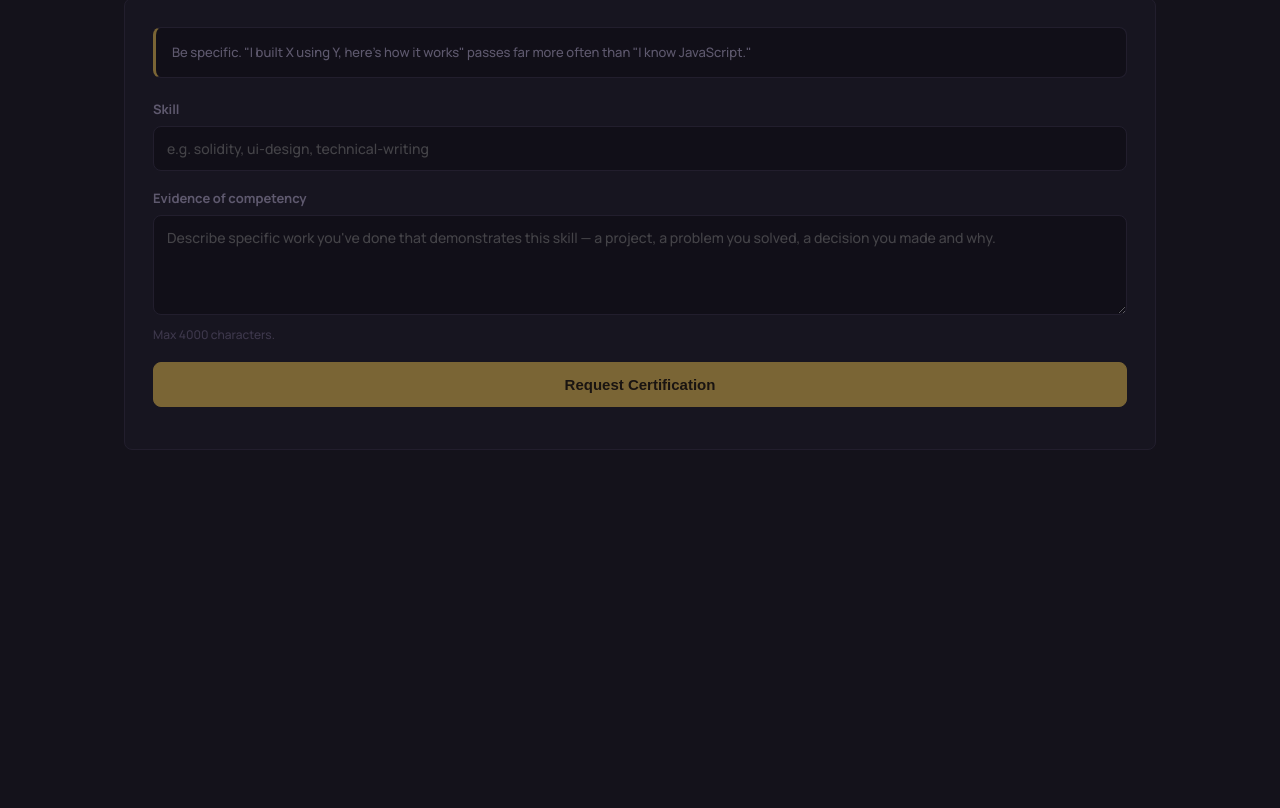
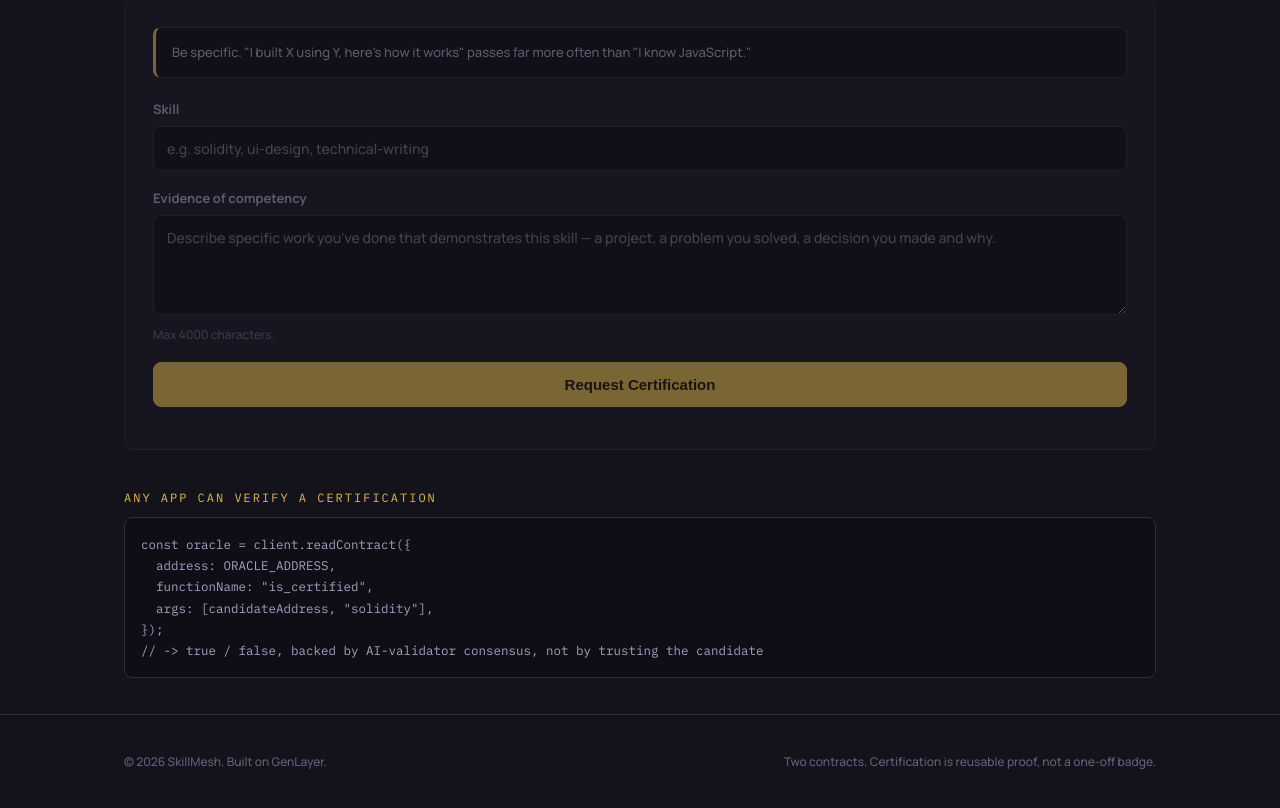
Before and after one commit to Evernode1/SkillMesh, a website: page public/index.html in a window 1280 px wide. Shown: the part 462-1270 px from the top of the page. Before the commit the page ends 912 px from the top, so only its background shows below. Drawn offline with Linux system fonts and the light colour scheme.

Commit message:
Update index.html

```diff
--- a/public/index.html
+++ b/public/index.html
@@ -8,6 +8,20 @@
   <link rel="preconnect" href="https://fonts.gstatic.com" crossorigin />
   <link href="https://fonts.googleapis.com/css2?family=Manrope:wght@500;700;800&family=IBM+Plex+Mono:wght@400;600&display=swap" rel="stylesheet" />
   <link rel="stylesheet" href="css/styles.css" />
+  <script>
+    // Some CDN-bundled npm packages (genlayer-js -> viem) contain optional,
+    // Node-only code paths that call require() as a feature-detection
+    // fallback (e.g. for WebSocket support). The browser has no require(),
+    // which turns an intended graceful fallback into an uncaught
+    // ReferenceError that aborts the whole module. Shimming a require()
+    // that just throws restores the intended "not available, fall back"
+    // behavior instead of crashing.
+    if (typeof window.require === 'undefined') {
+      window.require = function (name) {
+        throw new Error('Cannot require("' + name + '") in the browser.');
+      };
+    }
+  </script>
 </head>
 <body>
   <header class="header">
@@ -79,3 +93,30 @@
             <span id="resultBadge" class="badge-hex badge-hex--lg badge-hex--certified">Certified</span>
             <div style="margin-top:10px;"><strong>Confidence:</strong> <span id="resultConfidence"></span>%</div>
             <div style="margin-top:6px;"><strong>Reasoning:</strong> <span id="resultReasoning"></span></div>
+            <button id="viewRawBtn" class="btn btn--ghost btn--sm" style="margin-top:12px;">View Raw AI Response</button>
+          </div>
+        </div>
+      </section>
+
+      <section style="margin-top: 40px;">
+        <p class="hero__eyebrow" style="margin-bottom: 12px;">Any app can verify a certification</p>
+        <div class="codeblock">const oracle = client.readContract({
+  address: ORACLE_ADDRESS,
+  functionName: "is_certified",
+  args: [candidateAddress, "solidity"],
+});
+// -> true / false, backed by AI-validator consensus, not by trusting the candidate</div>
+      </section>
+    </div>
+  </main>
+
+  <footer class="footer">
+    <div class="container footer__row">
+      <p>© 2026 SkillMesh. Built on GenLayer.</p>
+      <p>Two contracts. Certification is reusable proof, not a one-off badge.</p>
+    </div>
+  </footer>
+
+  <script type="module" src="js/main.js?v=3"></script>
+</body>
+</html>
```
